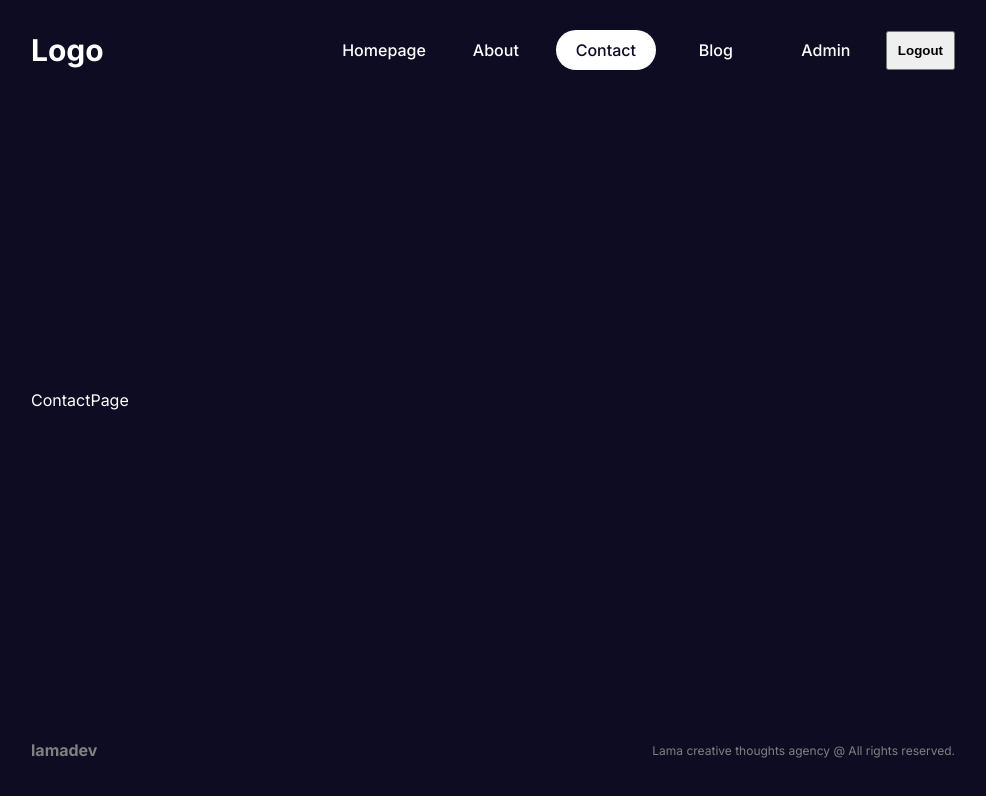
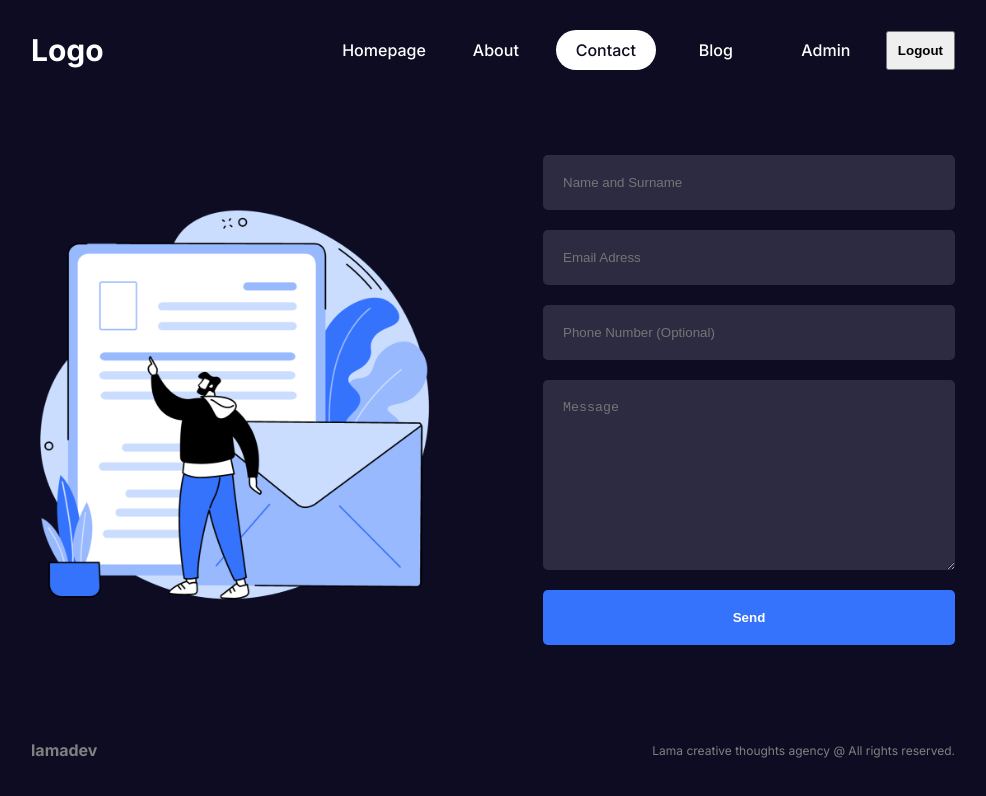
Before and after one commit to DavidPerelman/lama_blog, a Next.js app: page /contact in a window 1280 px wide. Shown: the top 796 px of the page, without its empty margins (147-1133 px from the left). Built offline with nearby package versions, Linux system fonts and the light colour scheme.

Commit message:
app - contact - page.jsx - design contact page

```diff
--- /dev/null
+++ b/src/app/contact/contact.module.css
@@ -0,0 +1,45 @@
+.container {
+  display: flex;
+  align-items: center;
+  gap: 100px;
+}
+
+.imgContainer {
+  flex: 1;
+  position: relative;
+  height: 500px;
+}
+
+.img {
+  object-fit: contain;
+}
+
+.formContainer {
+  flex: 1;
+}
+
+.form {
+  display: flex;
+  flex-direction: column;
+  gap: 20px;
+}
+
+.form input,
+.form textarea {
+  padding: 20px;
+  border-radius: 5px;
+  border: none;
+  outline: none;
+  background-color: var(--bgSoft);
+  color: var(--text);
+}
+
+.form button {
+  padding: 20px;
+  background-color: var(--btn);
+  color: var(--text);
+  font-weight: bold;
+  border: none;
+  border-radius: 5px;
+  cursor: pointer;
+}
--- a/src/app/contact/page.jsx
+++ b/src/app/contact/page.jsx
@@ -1,5 +1,23 @@
+import Image from "next/image";
+import styles from "./contact.module.css";
+
 const ContactPage = () => {
-  return <div>ContactPage</div>;
+  return (
+    <div className={styles.container}>
+      <div className={styles.imgContainer}>
+        <Image src="/contact.png" alt="" fill className={styles.img} />
+      </div>
+      <div className={styles.formContainer}>
+        <form className={styles.form}>
+          <input type="text" placeholder="Name and Surname" />
+          <input type="text" placeholder="Email Adress" />
+          <input type="text" placeholder="Phone Number (Optional)" />
+          <textarea cols="30" rows="10" placeholder="Message"></textarea>
+          <button>Send</button>
+        </form>
+      </div>
+    </div>
+  );
 };
 
 export default ContactPage;
```
